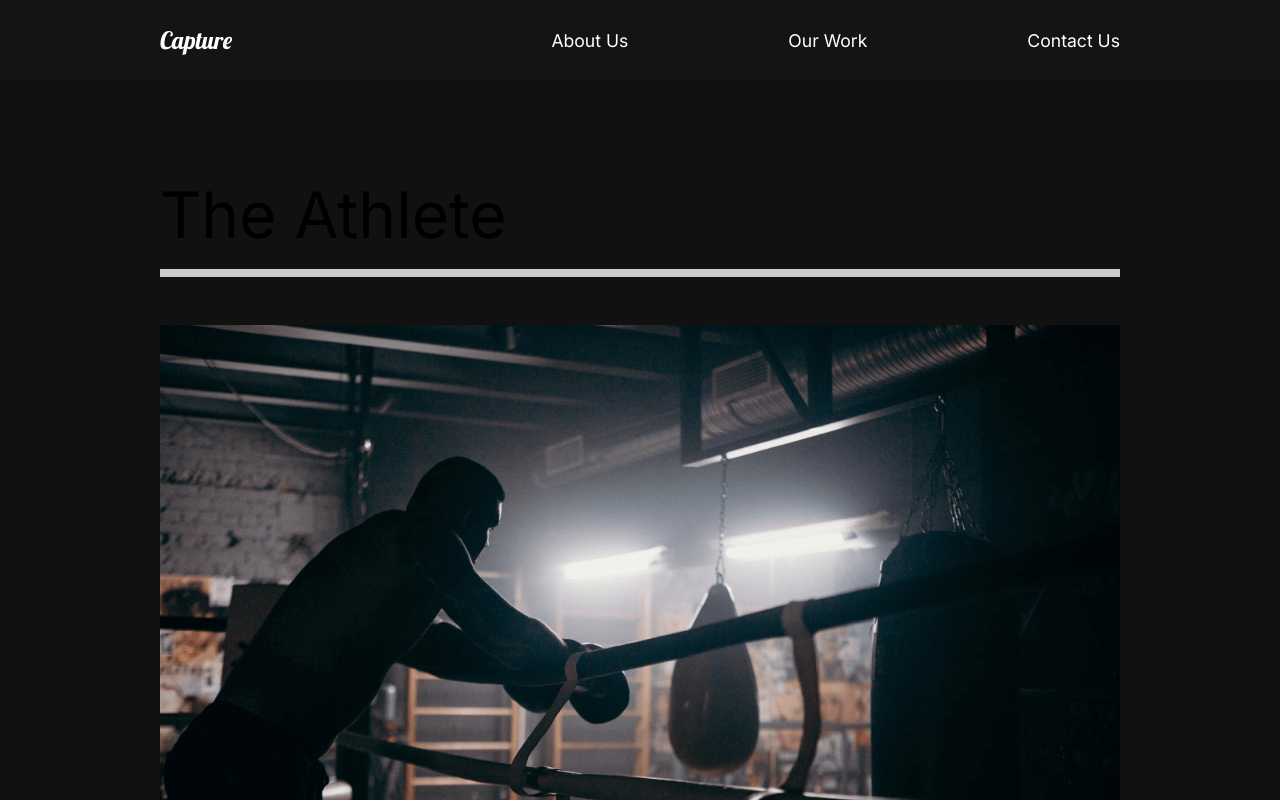
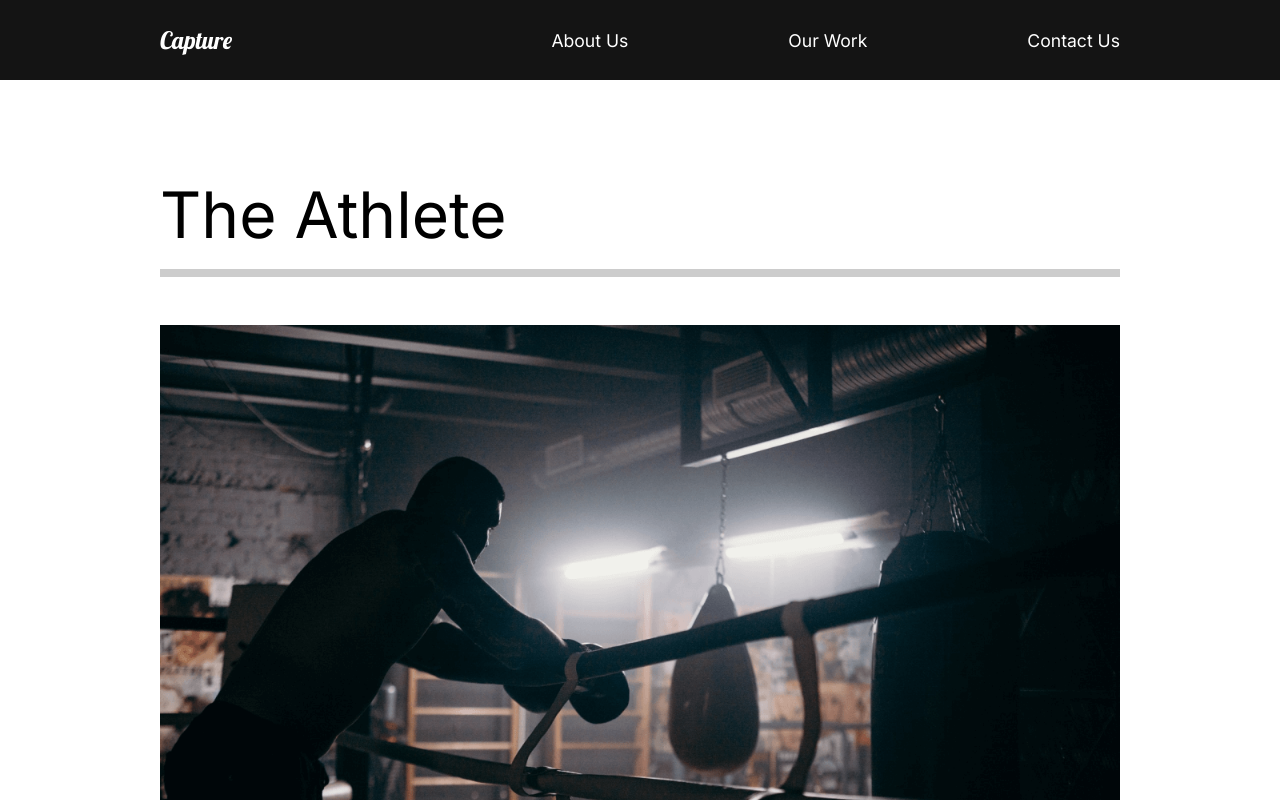
Before and after one commit to rangoc/Movies-Portfolio, a React (Create React App) app: page /work in a window 1280 px wide. Shown: the top 800 px of the page. Built offline with nearby package versions, Linux system fonts and the light colour scheme.

Commit message:
Adding page transitions with framer-motion

```diff
--- /dev/null
+++ b/src/animation.js
@@ -0,0 +1,20 @@
+export const pageAnimation = {
+  hidden: {
+    opacity: 0,
+    y: 300,
+  },
+  show: {
+    opacity: 1,
+    y: 0,
+    transition: {
+      duration: 1,
+    },
+  },
+  exit: {
+    opacity: 0,
+    y: 300,
+    transition: {
+      duration: 1,
+    },
+  },
+};
--- a/src/components/AboutSection.js
+++ b/src/components/AboutSection.js
@@ -6,40 +6,20 @@
 // Framer Motion
 import { motion } from 'framer-motion';
 const AboutSection = () => {
-  const titleAnim = {
-    hidden: {
-      opacity: 0,
-    },
-    show: { opacity: 1, transition: { duration: 1 } },
-  };
-  const container = {
-    hidden: {
-      x: 100,
-    },
-    show: {
-      x: 0,
-      transition: { duration: 1, staggerChildren: 0.5, when: 'afterChildren' },
-    },
-  };
   return (
     <BasicLayout>
       <Description>
-        <motion.div
-          variants={container}
-          initial="hidden"
-          animate="show"
-          className="title"
-        >
+        <motion.div className="title">
           <Hide>
-            <motion.h2 variants={titleAnim}>We work to make</motion.h2>
+            <motion.h2>We work to make</motion.h2>
           </Hide>
           <Hide>
-            <motion.h2 variants={titleAnim}>
+            <motion.h2>
               your <span>dreams</span> come
             </motion.h2>
           </Hide>
           <Hide>
-            <motion.h2 variants={titleAnim}>true.</motion.h2>
+            <motion.h2>true.</motion.h2>
           </Hide>
         </motion.div>
         <p>
--- a/src/components/App.js
+++ b/src/components/App.js
@@ -9,13 +9,17 @@
 // Import components
 import Nav from 'components/Nav';
 // Router
-import { Switch, Route } from 'react-router-dom';
+import { Switch, Route, useLocation } from 'react-router-dom';
+// Animation
+import { AnimatePresence } from 'framer-motion';
 const App = () => {
+  const location = useLocation();
   return (
     <>
       <GlobalStyle />
       <Nav />
-      <Switch>
+      <AnimatePresence exitBeforeEnter>
+        <Switch location={location} key={location.pathname}>
           <Route exact path="/">
             <AboutUs />
           </Route>
@@ -29,6 +33,7 @@
             <ContactUs />
           </Route>
         </Switch>
+      </AnimatePresence>
     </>
   );
 };
--- a/src/pages/AboutUs.js
+++ b/src/pages/AboutUs.js
@@ -3,14 +3,21 @@
 import AboutSection from 'components/AboutSection';
 import ServicesSection from 'components/ServicesSection';
 import FaqSection from 'components/FaqSection';
-
+// Animations
+import { motion } from 'framer-motion';
+import { pageAnimation } from '../animation';
 const AboutUs = () => {
   return (
-    <>
+    <motion.div
+      variants={pageAnimation}
+      initial="hidden"
+      animate="show"
+      exit="exit"
+    >
       <AboutSection />
       <ServicesSection />
       <FaqSection />
-    </>
+    </motion.div>
   );
 };
 
--- a/src/pages/ContactUs.js
+++ b/src/pages/ContactUs.js
@@ -1,7 +1,18 @@
 import React from 'react';
-
+// Animations
+import { motion } from 'framer-motion';
+import { pageAnimation } from '../animation';
 const ContactUs = () => {
-  return <div>Hello from ContactUs</div>;
+  return (
+    <motion.div
+      variants={pageAnimation}
+      initial="hidden"
+      animate="show"
+      exit="exit"
+    >
+      Hello from ContactUs
+    </motion.div>
+  );
 };
 
 export default ContactUs;
--- a/src/pages/MovieDetail.js
+++ b/src/pages/MovieDetail.js
@@ -2,6 +2,9 @@
 import styled from 'styled-components';
 import { useHistory } from 'react-router-dom';
 import { MoviesData } from '../moviesData';
+// Animations
+import { motion } from 'framer-motion';
+import { pageAnimation } from '../animation';
 const MovieDetail = () => {
   const history = useHistory();
   const url = history.location.pathname;
@@ -16,7 +19,12 @@
   return (
     <>
       {movie && (
-        <Details>
+        <Details
+          variants={pageAnimation}
+          initial="hidden"
+          animate="show"
+          exit="exit"
+        >
           <Headline>
             <h2>{movie.title}</h2>
             <img src={movie.mainImg} alt="movie" />
@@ -39,7 +47,7 @@
   );
 };
 
-const Details = styled.div`
+const Details = styled(motion.div)`
   color: white;
 `;
 
--- a/src/pages/OurWork.js
+++ b/src/pages/OurWork.js
@@ -5,35 +5,44 @@
 import athlete from 'assets/athlete-small.png';
 import theracer from 'assets/theracer-small.png';
 import goodtimes from 'assets/goodtimes-small.png';
+// Animations
+import { motion } from 'framer-motion';
+import { pageAnimation } from '../animation';
 const OurWork = () => {
   return (
-    <Work>
+    <Work
+      style={{ background: '#fff' }}
+      variants={pageAnimation}
+      initial="hidden"
+      animate="show"
+      exit="exit"
+    >
       <Movie>
         <h2>The Athlete</h2>
         <div className="line"></div>
         <Link to="/work/the-athlete">
-          <img src={athlete} alt="" />
+          <img src={athlete} alt="movie" />
         </Link>
       </Movie>
       <Movie>
         <h2>The Racer</h2>
         <div className="line"></div>
         <Link to="/work/the-racer">
-          <img src={theracer} alt="" />
+          <img src={theracer} alt="movie" />
         </Link>
       </Movie>
       <Movie>
         <h2>Good Times</h2>
         <div className="line"></div>
         <Link to="/work/good-times">
-          <img src={goodtimes} alt="" />
+          <img src={goodtimes} alt="movie" />
         </Link>
       </Movie>
     </Work>
   );
 };
 
-const Work = styled.div`
+const Work = styled(motion.div)`
   min-height: 100vh;
   overflow: hidden;
   padding: 5rem 10rem;
```
Lines whose indentation alone changed are shown as unchanged.
